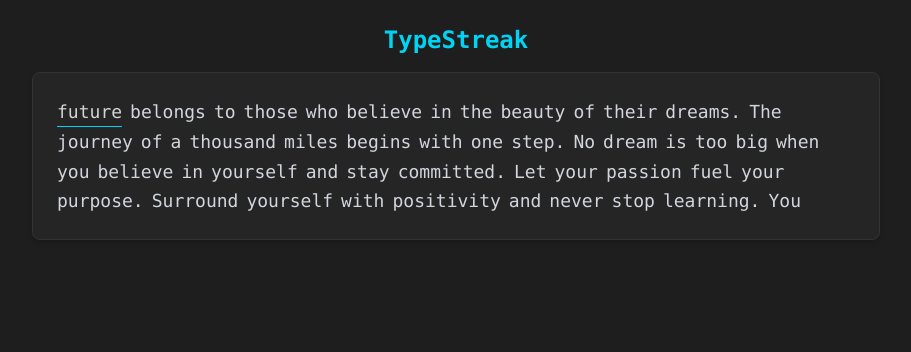
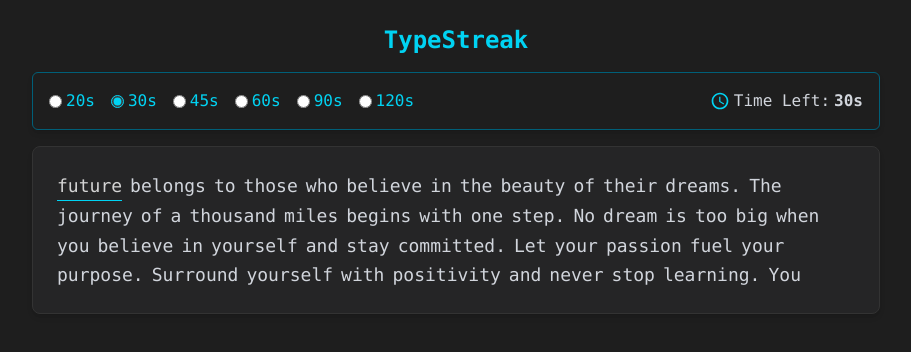
Before and after one commit to Maryam-Amir00/TypeStreak, a React (Vite) app: page / in a window 1280 px wide. Shown: the top 352 px of the page, without its empty margins (184-1095 px from the left). Built offline with nearby package versions, Linux system fonts and the light colour scheme.

Commit message:
Add TimerPanel component to manage session timing and integrate it into TypingBox; update App layout accordingly

```diff
--- a/src/App.jsx
+++ b/src/App.jsx
@@ -1,5 +1,6 @@
 import { useState } from 'react'
 import TypingBox from './components/TypingBox'
+import TimerPanel from './components/TimerPanel'
 
 
 function App() {
--- /dev/null
+++ b/src/components/TimerPanel.jsx
@@ -0,0 +1,44 @@
+import React from "react";
+import { MdAccessTime } from "react-icons/md";
+
+const TimerPanel = ({ selectedTime, setSelectedTime, timeLeft, isSessionActive }) => {
+  const timeOptions = [20, 30, 45, 60, 90, 120];
+
+  return (
+    <div className="p-3 sm:p-4 rounded-md border border-cyan-800 bg-[#1e1e1e] shadow-md mb-4">
+      <div className="flex flex-col sm:flex-row justify-between items-center text-sm sm:text-base text-cyan-400 gap-4">
+
+        <div className="flex gap-4 flex-wrap justify-center">
+          {timeOptions.map((time) => (
+            <label
+              key={time}
+              className="flex items-center gap-1 cursor-pointer transition duration-150 hover:text-white focus-within:text-white"
+            >
+              <input
+                type="radio"
+                name="time"
+                value={time}
+                checked={selectedTime === time}
+                onChange={() => setSelectedTime(time)}
+                disabled={isSessionActive}
+                className="accent-cyan-400 checked:ring-cyan-400"
+              />
+              {time}s
+            </label>
+          ))}
+        </div>
+
+        <div className="text-gray-300 flex items-center gap-1">
+          <MdAccessTime className="text-xl text-cyan-400" />
+          Time Left:{" "}
+          <span className={`font-semibold ${timeLeft <= 10 ? "text-red-400" : ""}`}>
+            {timeLeft}s
+          </span>
+        </div>
+
+      </div>
+    </div>
+  );
+};
+
+export default TimerPanel;
--- a/src/components/TypingBox.jsx
+++ b/src/components/TypingBox.jsx
@@ -1,5 +1,6 @@
 import React, {useState , useEffect , useRef} from 'react'
 import { loadWords } from '../utils/loadWords'
+import TimerPanel from './TimerPanel';
 
 const TypingBox = () => {
     const [wordList , setWordList] = useState([]);
@@ -10,6 +11,9 @@
     const [hasJumpedBack, setHasJumpedBack] = useState(false);
     const [isInputFocused, setIsInputFocused] = useState(true);
     const [typedHistory, setTypedHistory] = useState([]);
+    const [selectedTime, setSelectedTime] = useState(30);
+    const [timeLeft, setTimeLeft] = useState(30);
+    const [isSessionActive, setIsSessionActive] = useState(false);
     const inputRef = useRef(null);
 
 
@@ -44,12 +48,35 @@
         }
       }, [wordList]);
 
+      useEffect(() => {
+        if(!isSessionActive) return;
+
+        if(timeLeft === 0){
+          setIsSessionActive(false);
+          setIsInputFocused(false);
+          return;
+        }
+
+        const timerId = setInterval(() => {
+          setTimeLeft((prev) => prev - 1);
+        }, 1000);
+
+        return () => clearInterval(timerId);
+      }, [isSessionActive, timeLeft]);
+
+      useEffect(() => {
+        setTimeLeft(selectedTime);
+      }, [selectedTime]);
 
     const handleInputChange = (e) => {
       let value = e.target.value;
       value = value.replace(/\s+$/, ' ');
       setTypedInput(value);
       setHasJumpedBack(false);
+
+      if(!isSessionActive && timeLeft > 0){
+        setIsSessionActive(true);
+      }
 
       if(value.endsWith(" ") && value.trim().length > 0){
         evaluateWord(value.trim());
@@ -126,6 +153,13 @@
         TypeStreak
       </h1>
 
+      <TimerPanel
+        selectedTime={selectedTime}
+        setSelectedTime={setSelectedTime}
+        timeLeft={timeLeft}
+        isSessionActive={isSessionActive}
+      />
+
       <div
         className="bg-[#252526] text-[#d4d4d4] border border-[#333] p-6 rounded-lg shadow-md min-h-[150px] leading-relaxed text-sm sm:text-base md:text-lg cursor-text"
         onClick={() => inputRef.current.focus()}
```
